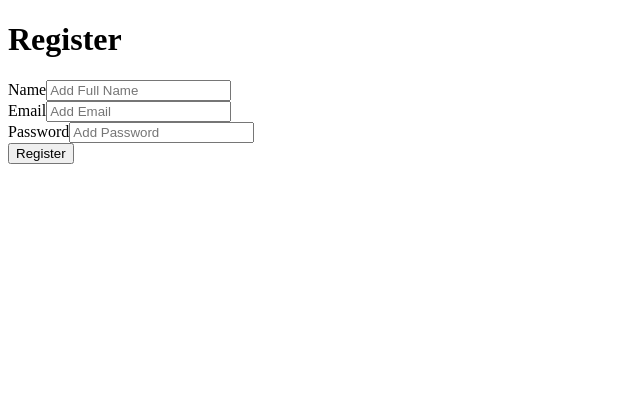
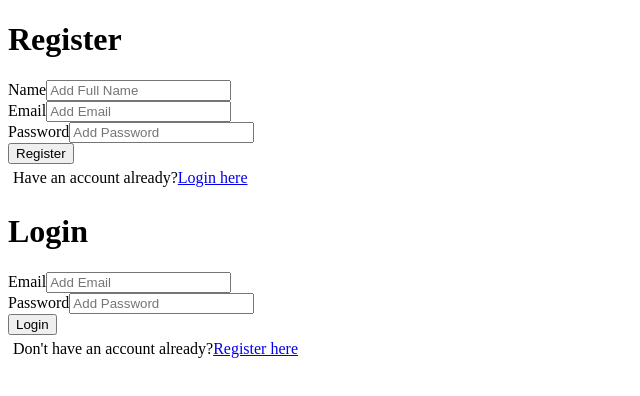
Before and after one commit to VedS1/CourseConnected, a React (Create React App) app in the folder educational-app/: page / in a window 1280 px wide. Shown: the top 396 px of the page, without its empty margins (0-640 px from the left). Built offline with nearby package versions, Linux system fonts and the light colour scheme.

Commit message:
Add login and register links to register and login pages respectively

```diff
--- a/educational-app/src/App.js
+++ b/educational-app/src/App.js
@@ -9,6 +9,7 @@ const App = () => {
   return(
     <>
       <Register />
+      <Login />
     </>
   )
 }
--- a/educational-app/src/components/loginAndRegister/Login.js
+++ b/educational-app/src/components/loginAndRegister/Login.js
@@ -20,6 +20,13 @@ const Login = () => {
                 </div>
                 <input type = 'submit' value =  'Login' className='btn btn-block'></input>
             </form>
+            <div>
+                <p>
+                    Don't have an account already?
+                    <a href="#">Register here</a>
+                </p>
+            </div>
+            <a href="#"></a>
         </div>
     )
 }
--- a/educational-app/src/components/loginAndRegister/Register.js
+++ b/educational-app/src/components/loginAndRegister/Register.js
@@ -37,6 +37,12 @@ const Login = () => {
                 </div>
                 <input type = 'submit' value =  'Register' className='btn btn-block'></input>
             </form>
+            <div>
+                <p>
+                    Have an account already?
+                    <a href="#">Login here</a>
+                </p>
+            </div>
         </div>
     )
 }
```
